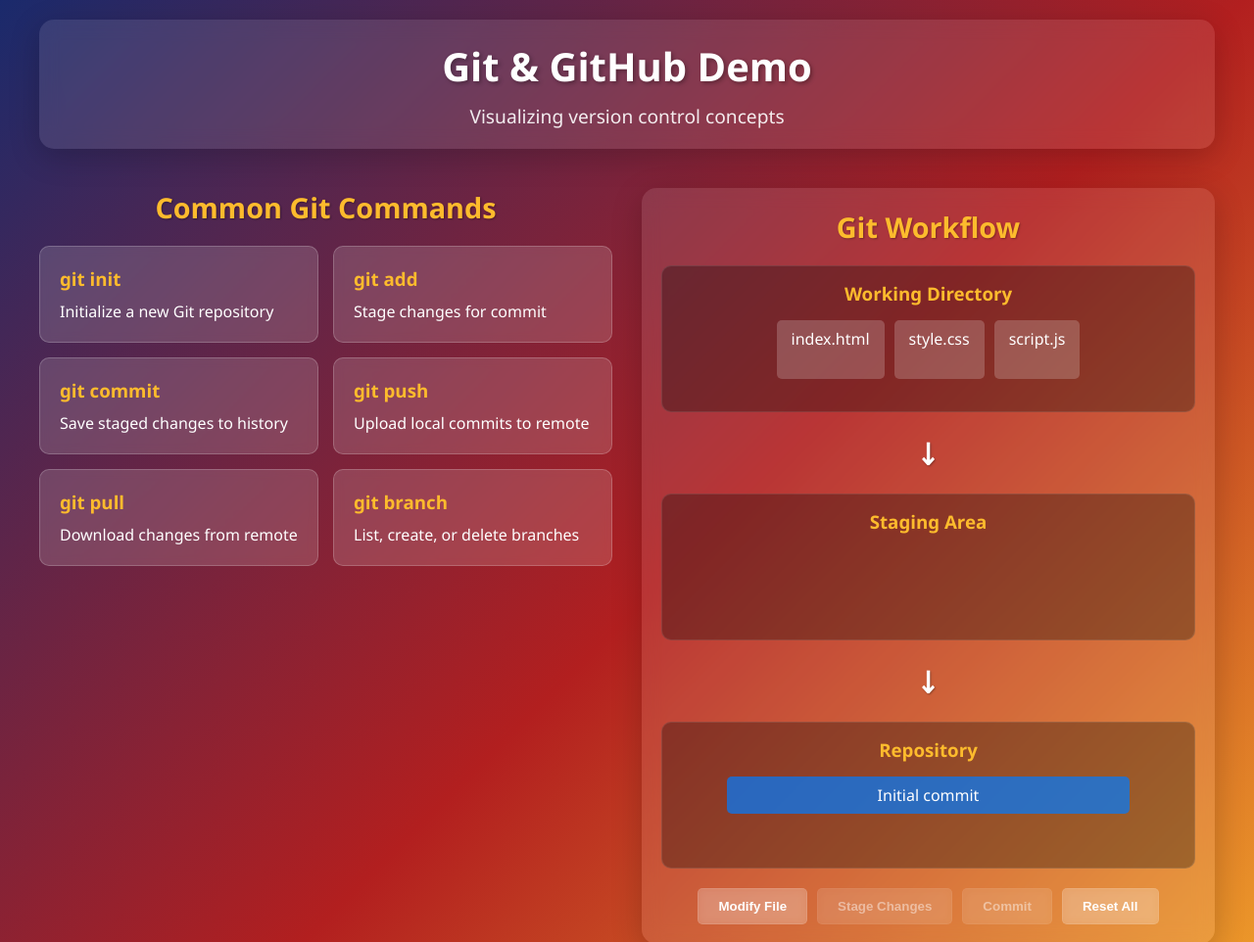
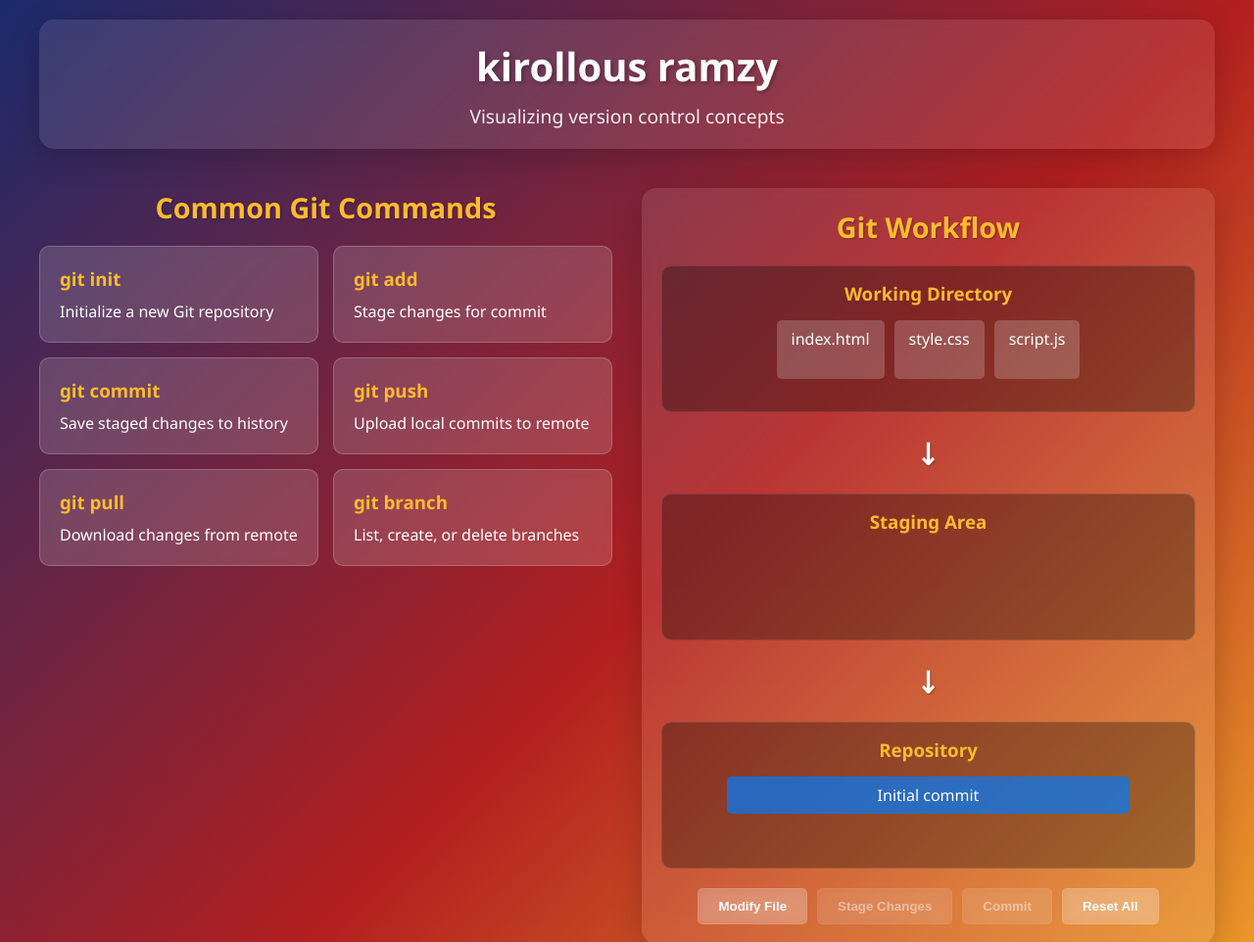
Before and after one commit to kirollousramzy/github-demo, a plain HTML site: page index.html in a window 1280 px wide. Shown: the top 962 px of the page at 98% size. Drawn offline with Linux system fonts and the light colour scheme.

Commit message:
Added my name to the header section

```diff
--- a/index.html
+++ b/index.html
@@ -9,7 +9,7 @@
 <body>
     <div class="container">
         <header>
-            <h1>Git & GitHub Demo</h1>
+            <h1>kirollous ramzy</h1>
             <p class="subtitle">Visualizing version control concepts</p>
         </header>
 
```
